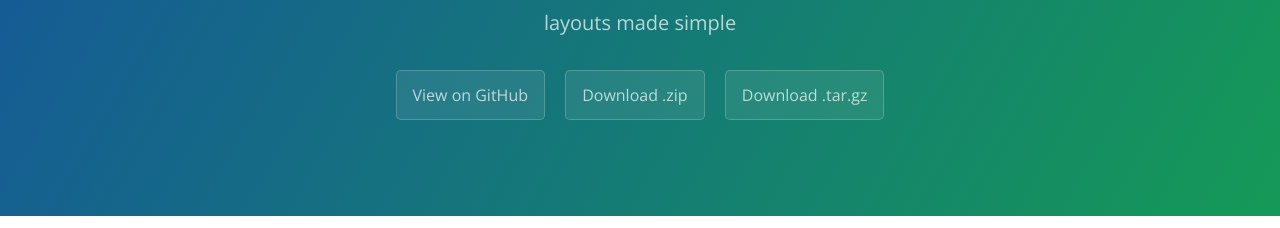
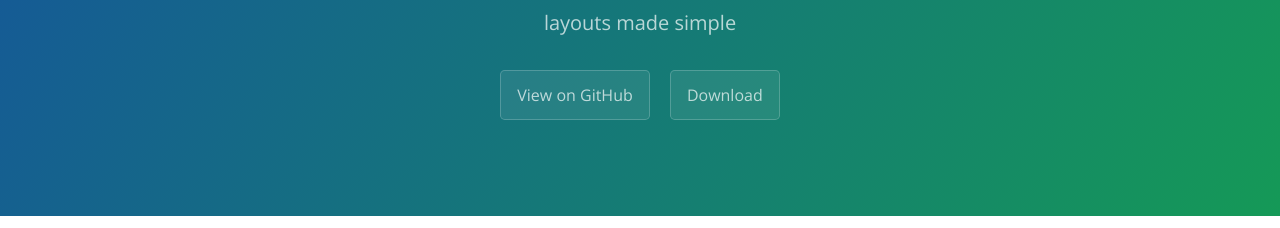
Before and after one commit to DamianPrg/layx, a plain HTML site: page index.html in a window 1280 px wide. Shown: the part 167-395 px from the top of the page. Drawn offline with nearby package versions, Linux system fonts and the light colour scheme.

Commit message:
Update index.html

```diff
--- a/index.html
+++ b/index.html
@@ -14,8 +14,7 @@
       <h1 class="project-name">Layx</h1>
       <h2 class="project-tagline">layouts made simple</h2>
       <a href="https://github.com/DamianPrg/layx" class="btn">View on GitHub</a>
-      <a href="https://github.com/DamianPrg/layx/zipball/master" class="btn">Download .zip</a>
-      <a href="https://github.com/DamianPrg/layx/tarball/master" class="btn">Download .tar.gz</a>
+      <a href="https://github.com/DamianPrg/layx/zipball/master" class="btn btn-primary">Download</a>
     </section>
 
     <section class="main-content">
```
